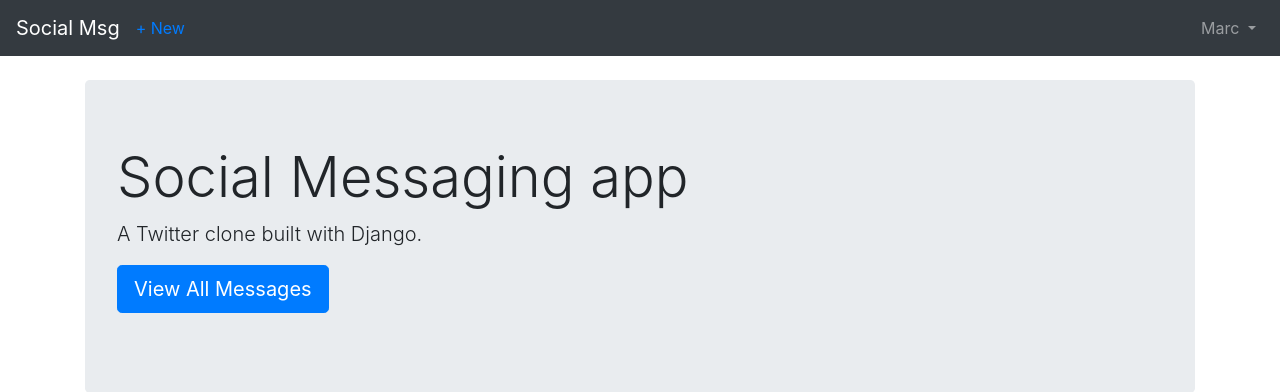
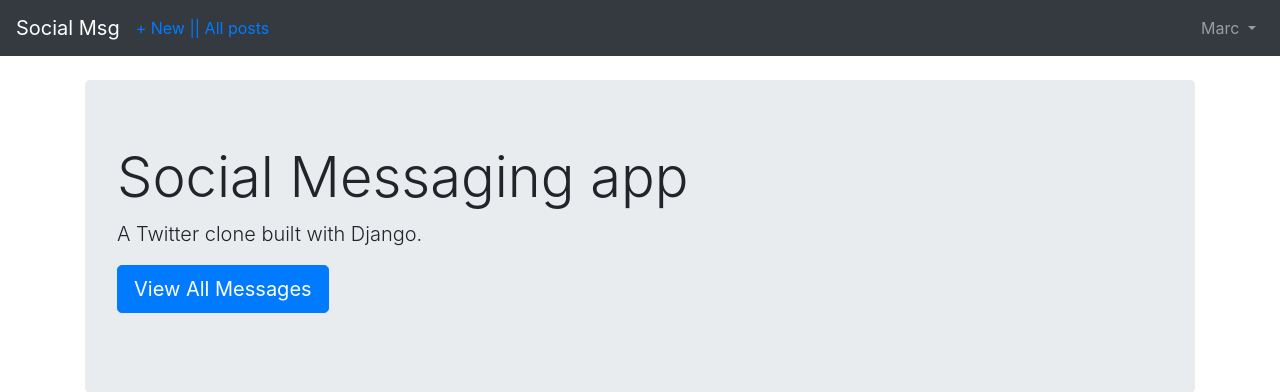
Before and after one commit to Marcleese1/msg_project, a Django app: page / in a window 1280 px wide. Shown: the top 392 px of the page. Run offline with Django 3.2, Linux system fonts and the light colour scheme; a user stored in the database is signed in; some libraries are stand-ins or nearby versions.

Commit message:
Updated base to make it look cleaner

```diff
--- a/templates/base.html
+++ b/templates/base.html
@@ -18,7 +18,10 @@
     <a class="navbar-brand" href="{% url 'home' %}">Social Msg</a>
     {% if user.is_authenticated %}
     <ul class="navbar-nav mr-auto">
-      <li class="nav-item"><a href="{% url 'post_new' %}">+ New</a></li>
+      <li class="nav-item"><a href="{% url 'post_new' %}">+ New |</a></li>
+    </ul>
+    <ul class="navbar-nav mr-auto">
+      <li class="nav-item"><a href="{% url 'posts' %}">| All posts</a></li>
     </ul>
     {% endif %}
     <button class="navbar-toggler" type="button" data-toggle="collapse" data-target="#navbarCollapse" aria-controls="navbarCollapse" aria-expanded="false" aria-label="Toggle navigation">
@@ -34,7 +37,7 @@
               </a>
 
               <div class="dropdown-menu dropdown-menu-right" aria-labelledby="userMenu">
-                <a class="dropdown-item" href="#">Change password</a>
+                <a class="dropdown-item" href="{% url 'password_change' %}">Change password</a>
                 <div class="dropdown-divider"></div>
                 <a class="dropdown-item" href="{% url 'logout' %}">Log out</a>
               </div>
```
Also changed, not shown: db.sqlite3.
